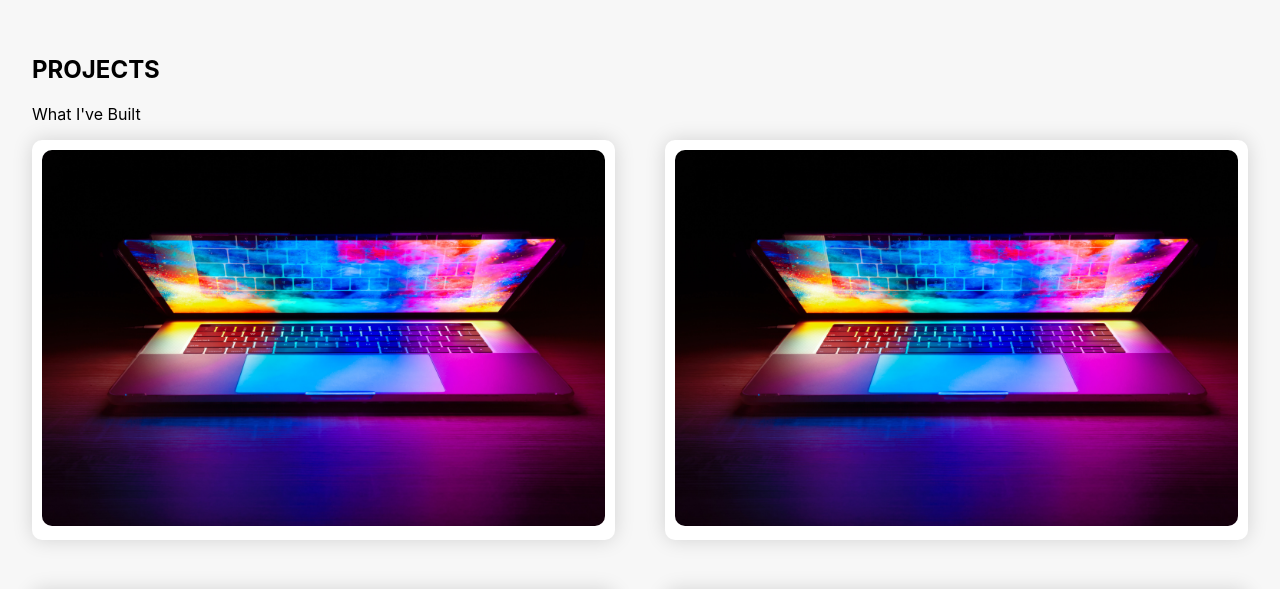
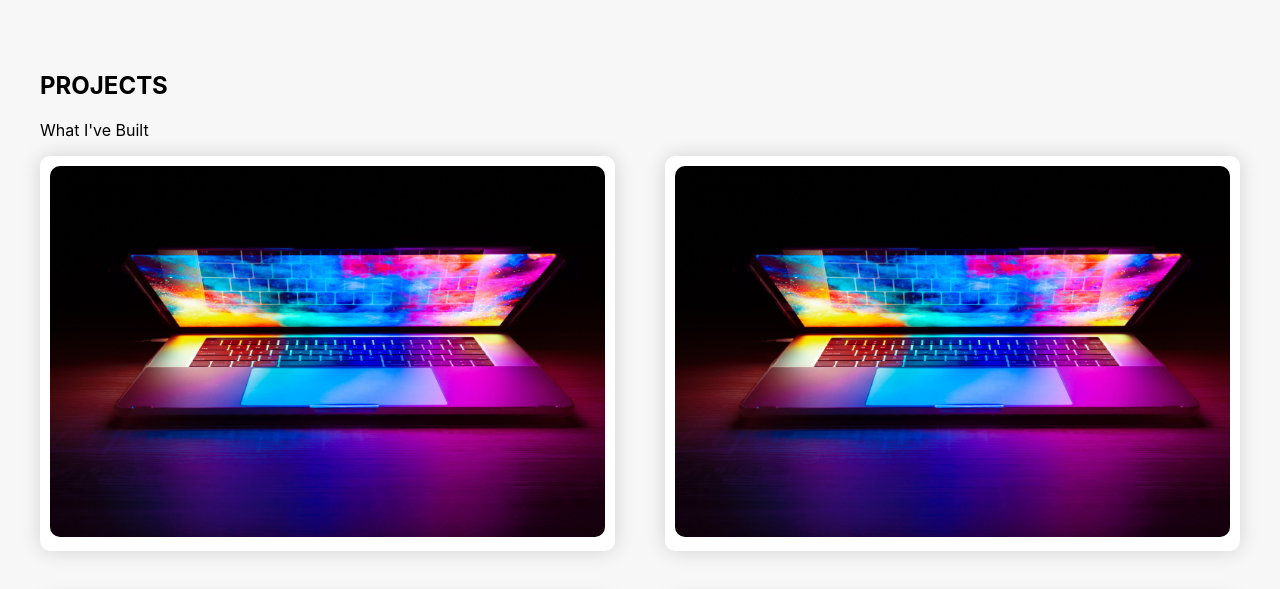
Before and after one commit to antofon/portfolio-v3, a Next.js app: page / in a window 1280 px wide. Shown: the part 3189-3778 px from the top of the page. Built offline with nearby package versions, Linux system fonts and the light colour scheme.

Commit message:
Cleaned up styles

```diff
--- a/styles/Layout.module.css
+++ b/styles/Layout.module.css
@@ -1,37 +1,10 @@
 .container {
-  padding: 0 2rem;
+  padding: 0 1.25rem;
 }
 
 .main {
   min-height: 100vh;
-   padding: 14rem 0 4rem 0;
-  flex: 1;
-  display: flex;
-  flex-direction: column;
-justify-content: center;
-  align-items: center;
+  padding: 14rem 0 4rem 0;
+  max-width: 1200px;
+  margin: auto;
 }
-
-
-
-.logo {
-  height: 1em;
-  margin-left: 0.5rem;
-}
-
-@media (max-width: 600px) {
-  .grid {
-    width: 100%;
-    flex-direction: column;
-  }
-}
-
-@media (prefers-color-scheme: dark) {
-  .card,
-  .footer {
-    border-color: #222;
-  }
-  .logo img {
-    filter: invert(1);
-  }
-}
```
